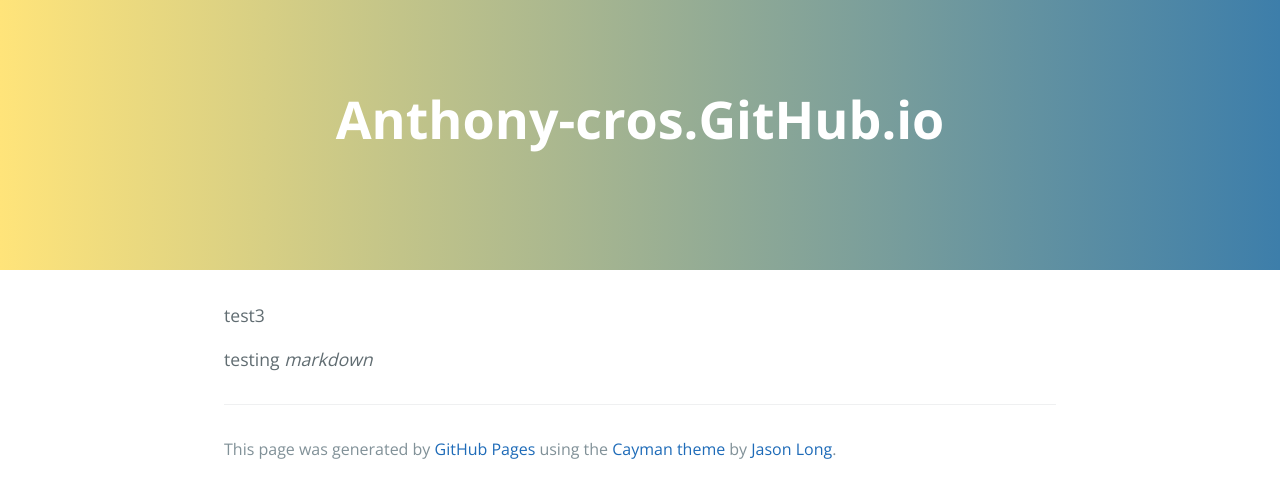
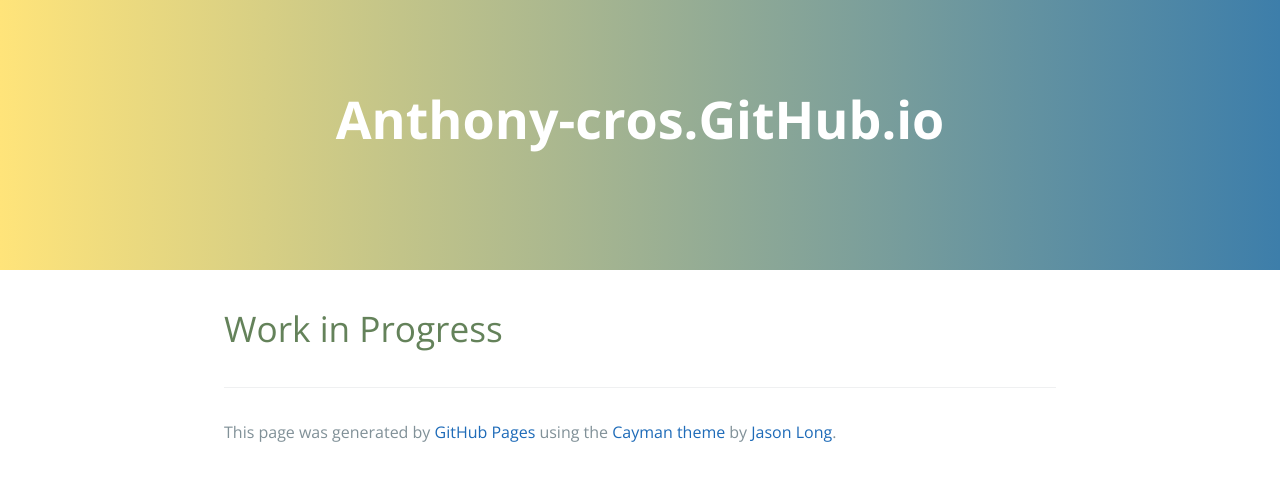
Before and after one commit to anthony-cros/anthony-cros.github.io, a plain HTML site: page index.html in a window 1280 px wide. Drawn offline with nearby package versions, Linux system fonts and the light colour scheme.

Commit message:
Update index.html

```diff
--- a/index.html
+++ b/index.html
@@ -16,9 +16,7 @@
     </section>
 
     <section class="main-content">
-      <p>test3</p>
-
-<p>testing <em>markdown</em></p>
+      <h1>Work in Progress</h1>
 
       <footer class="site-footer">
 
```
